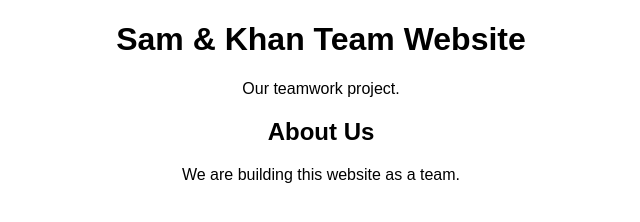
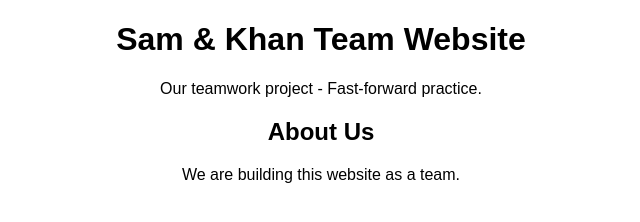
Before and after one commit to Sam-1234867/Sam-Khan-Team-Project, a plain HTML site: page index.html in a window 1280 px wide. Shown: the whole page, without its empty margins (319-959 px from the left). Drawn offline with Linux system fonts and the light colour scheme.

Commit message:
test: practice fast-forward merge

```diff
--- a/index.html
+++ b/index.html
@@ -6,7 +6,7 @@
 </head>
 <body>
     <h1>Sam & Khan Team Website</h1>
-    <p>Our teamwork project.</p>
+    <p>Our teamwork project - Fast-forward practice.</p>
 
     <section>
         <h2>About Us</h2>
```
